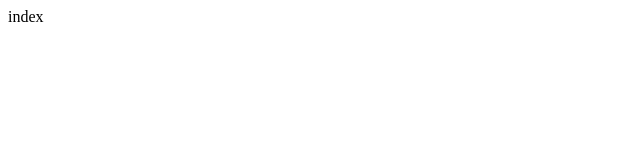
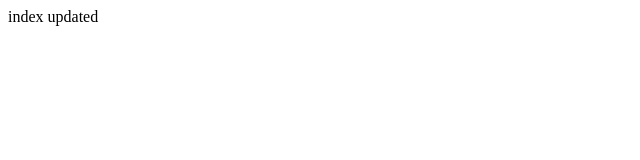
Before and after one commit to constantinpopa10/testgit2, a plain HTML site: page WebContent/index.html in a window 1280 px wide. Shown: the full height of the page, 0-640 px from the left. Drawn offline with Linux system fonts and the light colour scheme.

Commit message:
updated index.html in master workspace

```diff
--- a/WebContent/index.html
+++ b/WebContent/index.html
@@ -5,6 +5,6 @@
 <title>Insert title here</title>
 </head>
 <body>
-index
+index updated
 </body>
 </html>
```
